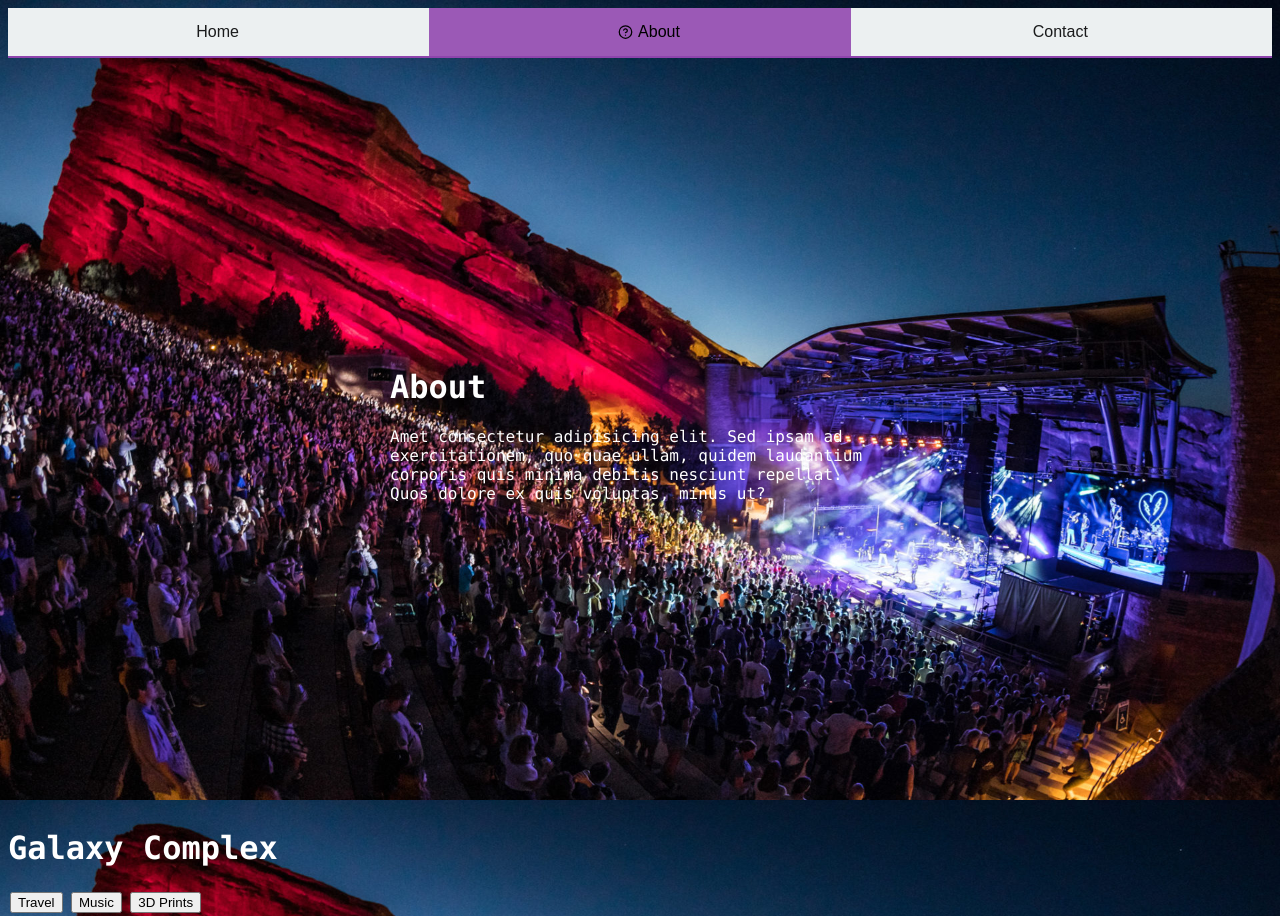
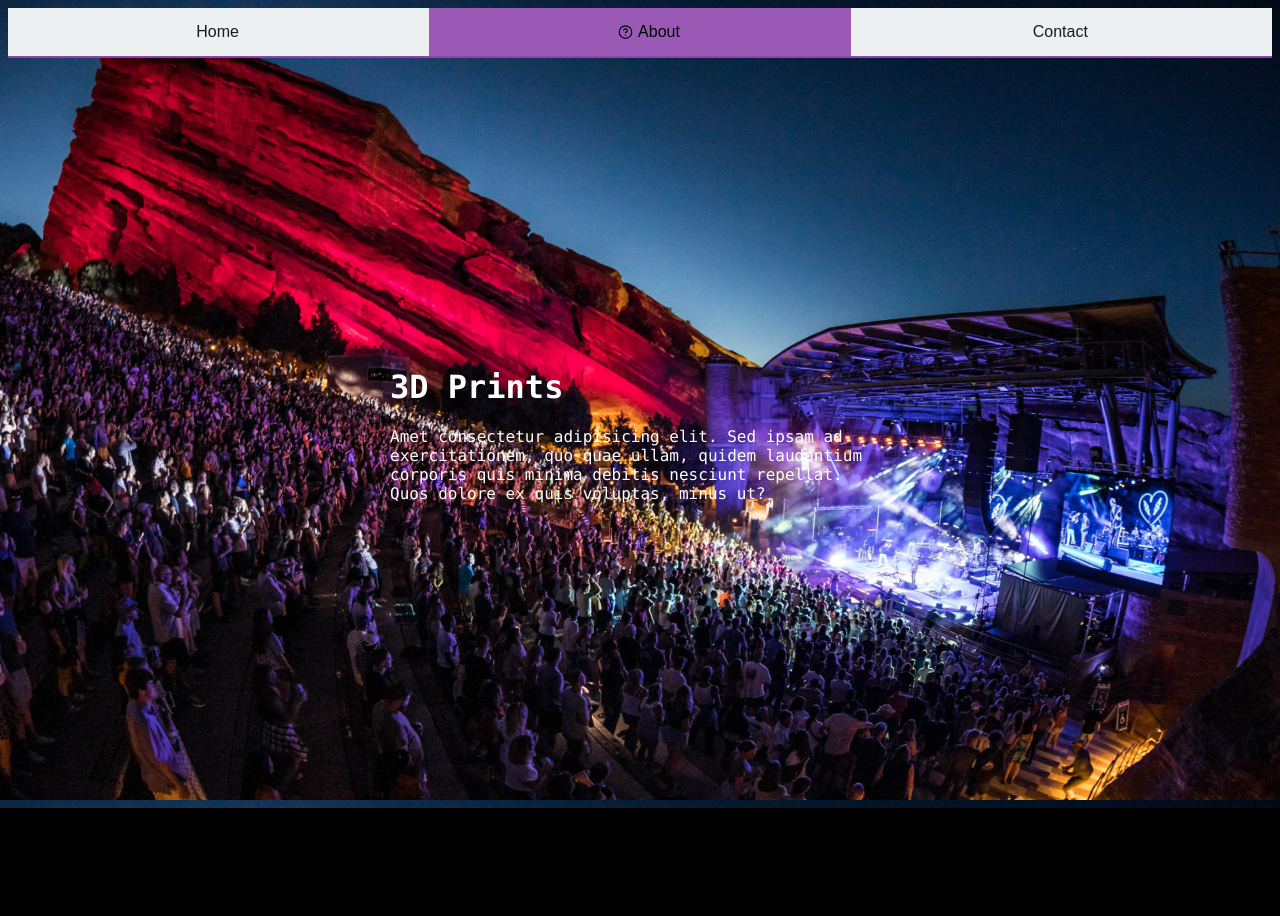
Before and after one commit to galaxycomplex/galaxycomplex, a plain HTML site: page index.html in a window 1280 px wide. Both pictures are taken after a click on the label "About". After the commit the page ends 808 px from the top, so only its background shows below. Drawn offline with Linux system fonts and the light colour scheme.

Commit message:
Update index.html

```diff
--- a/index.html
+++ b/index.html
@@ -22,7 +22,7 @@
       <input name="nav" type="radio" class="about-radio" id="about" />
       <div class="page about-page">
         <div class="page-contents">
-          <h1>About</h1>
+          <h1>3D Prints</h1>
           <p>Amet consectetur adipisicing elit. Sed ipsam ad exercitationem, quo quae ullam, quidem laudantium corporis quis minima debitis nesciunt repellat. Quos dolore ex quis voluptas, minus ut?</p>
         </div>
       </div>
@@ -37,8 +37,8 @@
       <div class="page contact-page">
         <div class="page-contents">
           <h1>Contact</h1>
-          <p>Eaque accusamus magnam error unde nam, atque provident omnis fugiat quam necessitatibus vel nulla sed quibusdam fuga veritatis assumenda alias quidem asperiores?</p>
-          <p><a href="#">Get in touch</a></p>
+          <p>Please leave your order and contact information here.</p>
+          <p><a href="#">We will get back to you soon!</a></p>
         </div>
       </div>
       <label class="nav" for="contact">
@@ -50,28 +50,3 @@
       </label>
     </div>
 </html>
-
-
-
-
-
-
-<html>
-    <head>
-        <link rel="stylesheet" href="style.css">
-    </head>
-    <header>
-      <h1>Galaxy Complex</h1>
-        <div class="tab">
-          <a  class="tablinks" href="https://galaxycomplex.github.io/galaxycomplex/Travel.html">
-            <button>Travel</button>
-          </a>
-          <a  class="tablinks" href="https://galaxycomplex.github.io/galaxycomplex/Music.html">
-            <button>Music</button>
-          </a>
-          <a  class="tablinks" href="https://galaxycomplex.github.io/galaxycomplex/3DPrints.html">
-            <button>3D Prints</button>
-          </a>
-        </div>
-    </header>
-</html>
```
